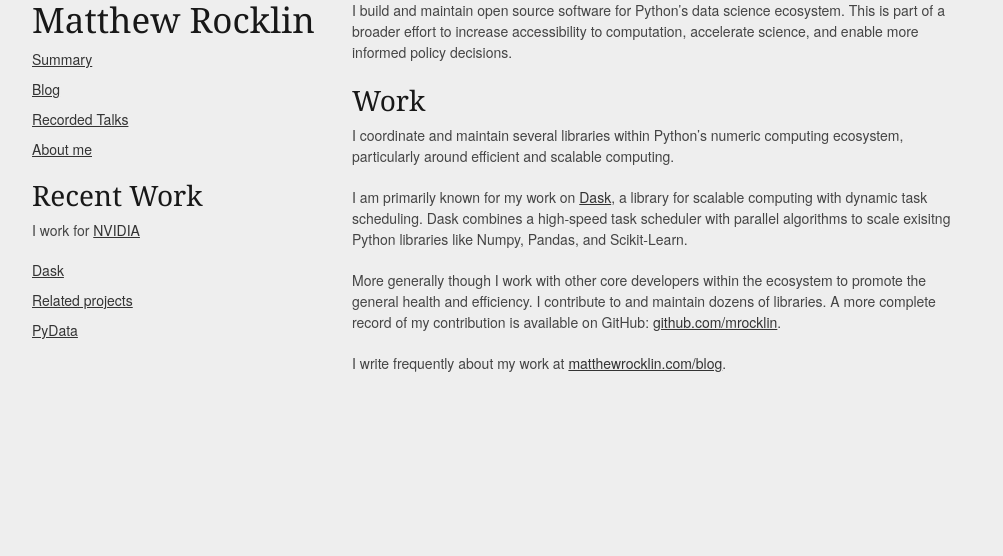
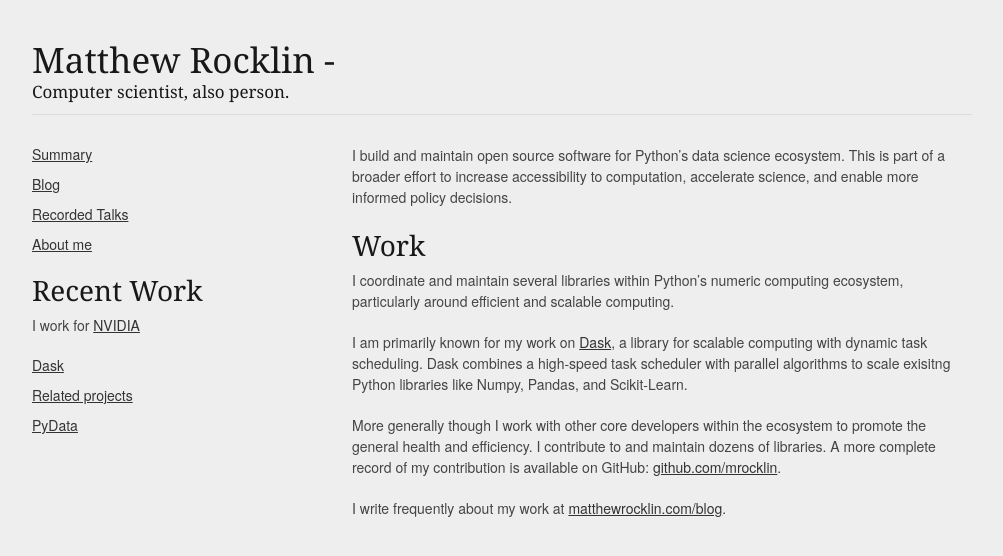
Before and after one commit to mrocklin/mrocklin.github.io, a Jekyll site: the page built from index.md, in a window 1280 px wide. Shown: the top 556 px of the page, without its empty margins (138-1141 px from the left). Built offline with Jekyll 4.4.1, drawn with Linux system fonts in a browser that asks for light colours.

Commit message:
Add back in title

```diff
--- a/_layouts/default.html
+++ b/_layouts/default.html
@@ -44,6 +44,12 @@
 
 <div class="container">
 
+  <div class="sixteen columns">
+    <h2 class="remove-bottom" style="margin-top: 40px">Matthew Rocklin - {{page.title }} </h2>
+    <h5><it>Computer scientist, also person.</it></h5>
+    <hr />
+  </div>
+
   <div class="one-third column">
     {% capture leftbar %}{% include leftbar.md %}{% endcapture %}
     {{ leftbar | markdownify }}
```
Also changed, not shown: _includes/leftbar.md (+0 -3 lines).
